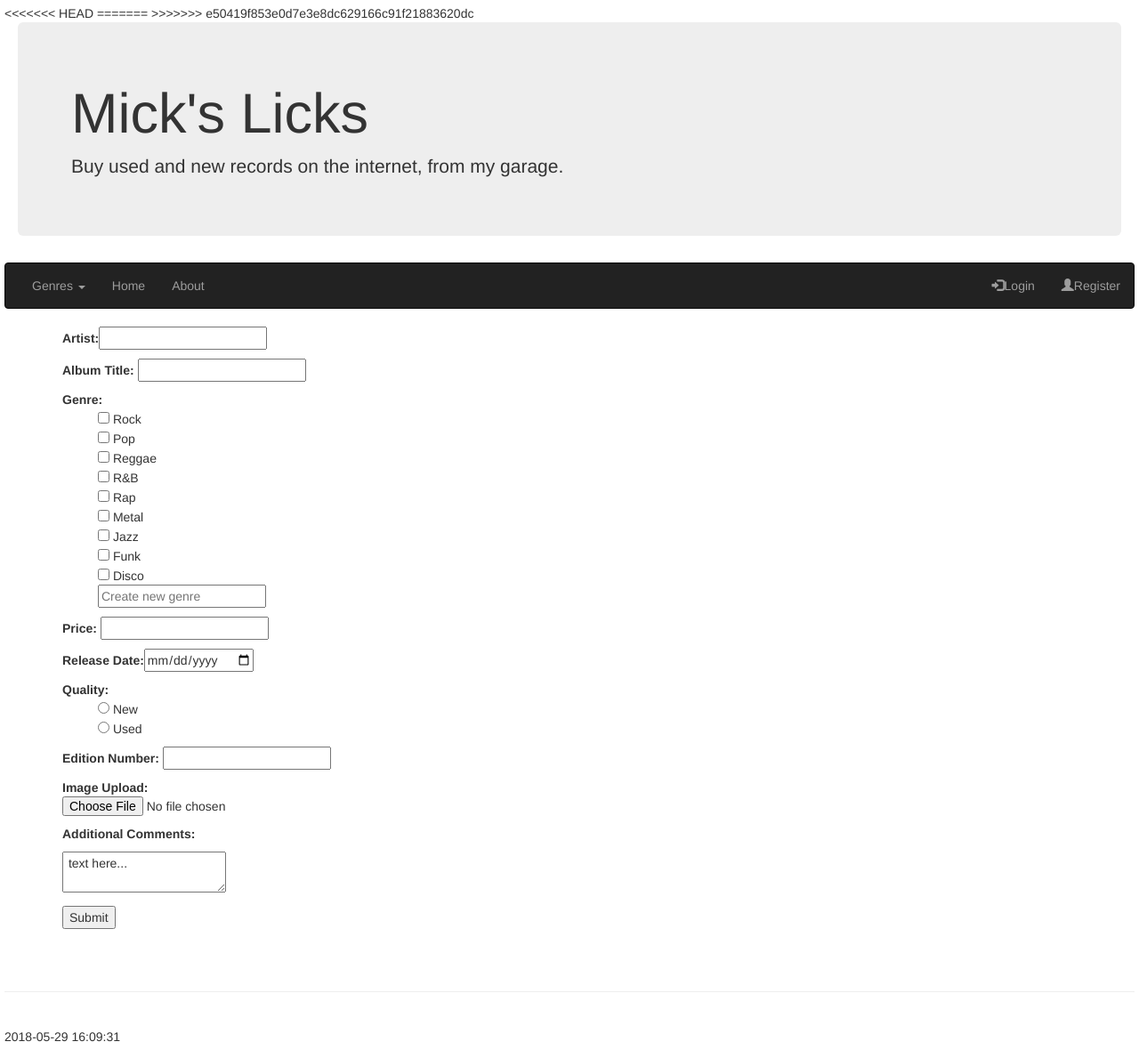
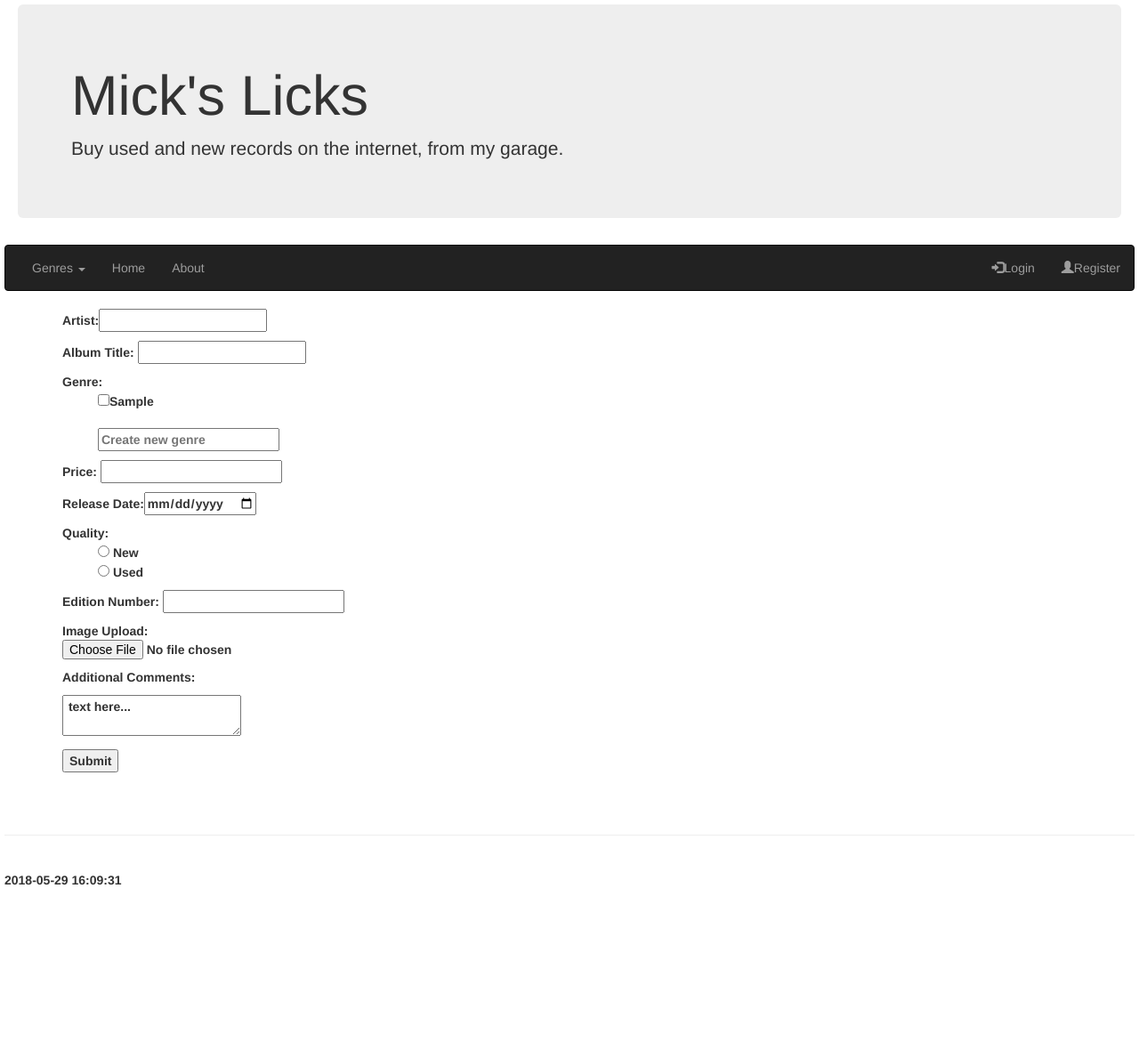
Before and after one commit to aidanranney/e-commerce-project, a PHP site: page /addrecord.php in a window 1280 px wide. Shown: the whole page at 89% size. After the commit the page ends 995 px from the top, so only its background shows below. Run offline with PHP 8.4, Linux system fonts and the light colour scheme; tables that the repository leaves empty or names only in its code hold one stand-in row (values such as "Sample post"); some libraries are stand-ins or nearby versions.

Commit message:
genre categories on add record page are now generated with php

```diff
--- a/web/addrecord.php
+++ b/web/addrecord.php
@@ -33,17 +33,17 @@ function validate() {
 <form action="addrecord.php" method="POST" enctype="multipart/form-data" onsubmit="return validate()">
 	<p><b>Artist:</b><input type="text" name="artist" id="artist"></p>
 	<p><b>Album Title:</b> <input type="text" name="albumTitle" id="albumTitle"></p>
-<b>Genre:</b>
+<b>Genre:
 	<ul>
-	  <input type="checkbox" name="genre" value="Rock" id="genre"/> Rock
-	  <br><input type="checkbox" name="genre" value="Pop" id="genre"/> Pop
-	  <br><input type="checkbox" name="genre" value="Reggae" id="genre"/> Reggae
-	  <br><input type="checkbox" name="genre" value="R&B" id="genre"/> R&B
-	  <br><input type="checkbox" name="genre" value="Rap" id="genre"/> Rap
-	  <br><input type="checkbox" name="genre" value="Metal" id="genre"/> Metal
-	  <br><input type="checkbox" name="genre" value="Jazz" id="genre"/> Jazz
-	  <br><input type="checkbox" name="genre" value="Funk" id="genre"/> Funk
-	  <br><input type="checkbox" name="genre" value="Disco" id="genre"/> Disco
+		<?php
+		$categories = mysqli_query($link,'select genre from GENRE');
+		if ($categories)   {
+			while ($result = mysqli_fetch_array($categories)) {
+			$id = $result['genre'];
+			echo "<input type=\"checkbox\" name=$id value=$id id=$id/>$id</br>";
+			}
+		}
+		?>
 		<br><input type="text" name="genreText" id="genreText" placeholder="Create new genre"></p>
 	</ul>
   <p><b>Price:</b> <input type="number" step="0.01" name="PRICE" id="price"></p>
--- a/web/header.php
+++ b/web/header.php
@@ -15,12 +15,9 @@ and open the template in the editor.
         <meta charset="UTF-8">
         <meta name="viewport" content="width=device-width, initial-scale=1.0">
 				<link rel="stylesheet" href="https://maxcdn.bootstrapcdn.com/bootstrap/3.3.7/css/bootstrap.min.css">
-<<<<<<< HEAD
         <link rel="stylesheet" href="https://cdnjs.cloudflare.com/ajax/libs/animate.css/3.5.2/animate.min.css">
         <link rel="stylesheet" href="CSS/styles.css">
-=======
         <link rel="stylesheet" href="/CSS/styles.css">
->>>>>>> e50419f853e0d7e3e8dc629166c91f21883620dc
     </head>
     <div class="container-fluid">
       <div class="jumbotron">
```
